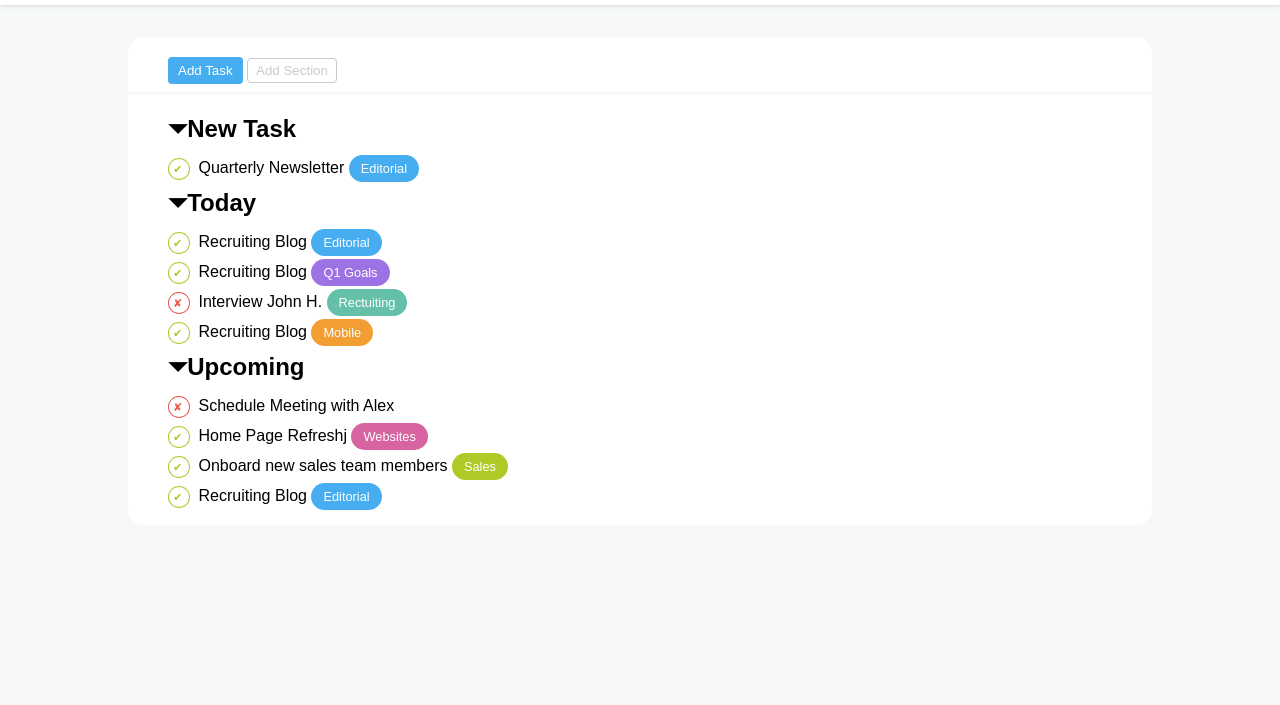
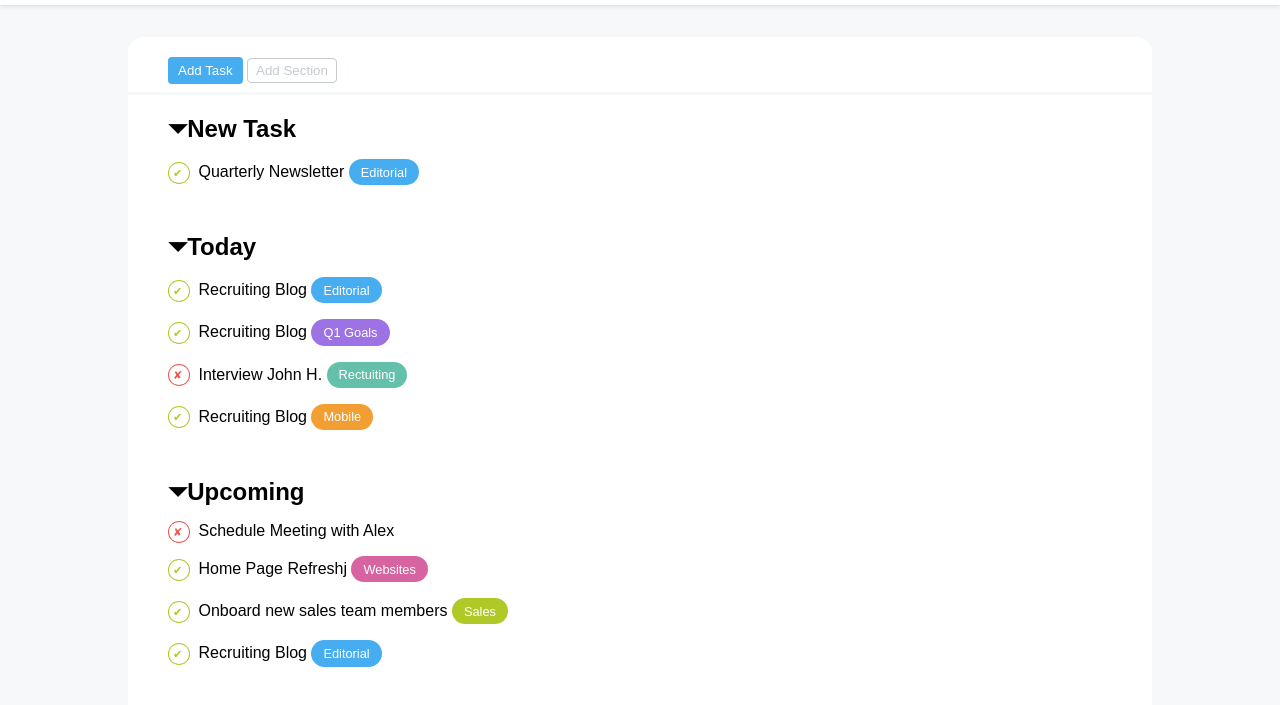
Before and after one commit to fabiopacifici/72_html, a plain HTML site: page ex-toboolist/index.html in a window 1280 px wide. Shown: the part 61-766 px from the top of the page. Drawn offline with Linux system fonts and the light colour scheme.

Commit message:
Fix toboolist tasks spacing

```diff
--- a/ex-toboolist/assets/css/style.css
+++ b/ex-toboolist/assets/css/style.css
@@ -28,9 +28,11 @@ h2 {
 }
 
 li {
-  margin-bottom: 0.75rem;
+  margin-bottom: 1rem;
 }
-
+section {
+  margin-bottom: 3rem;
+}
 /* #endregion Common */
 
 /* #region Utilities */
@@ -70,6 +72,7 @@ li {
   font-size: 0.8rem;
   border-radius: 1rem;
   color: #fff;
+  display: inline-block;
 }
 
 .badge_editorial {
```
